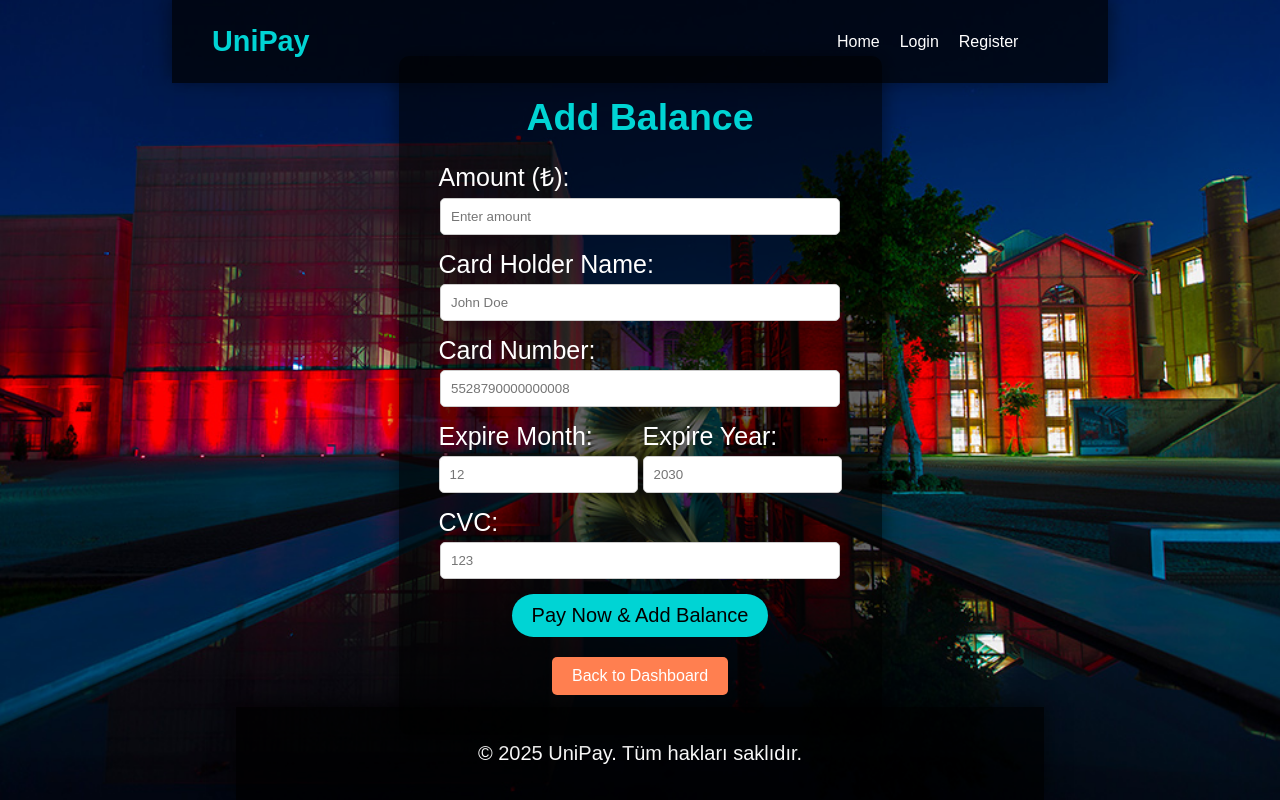
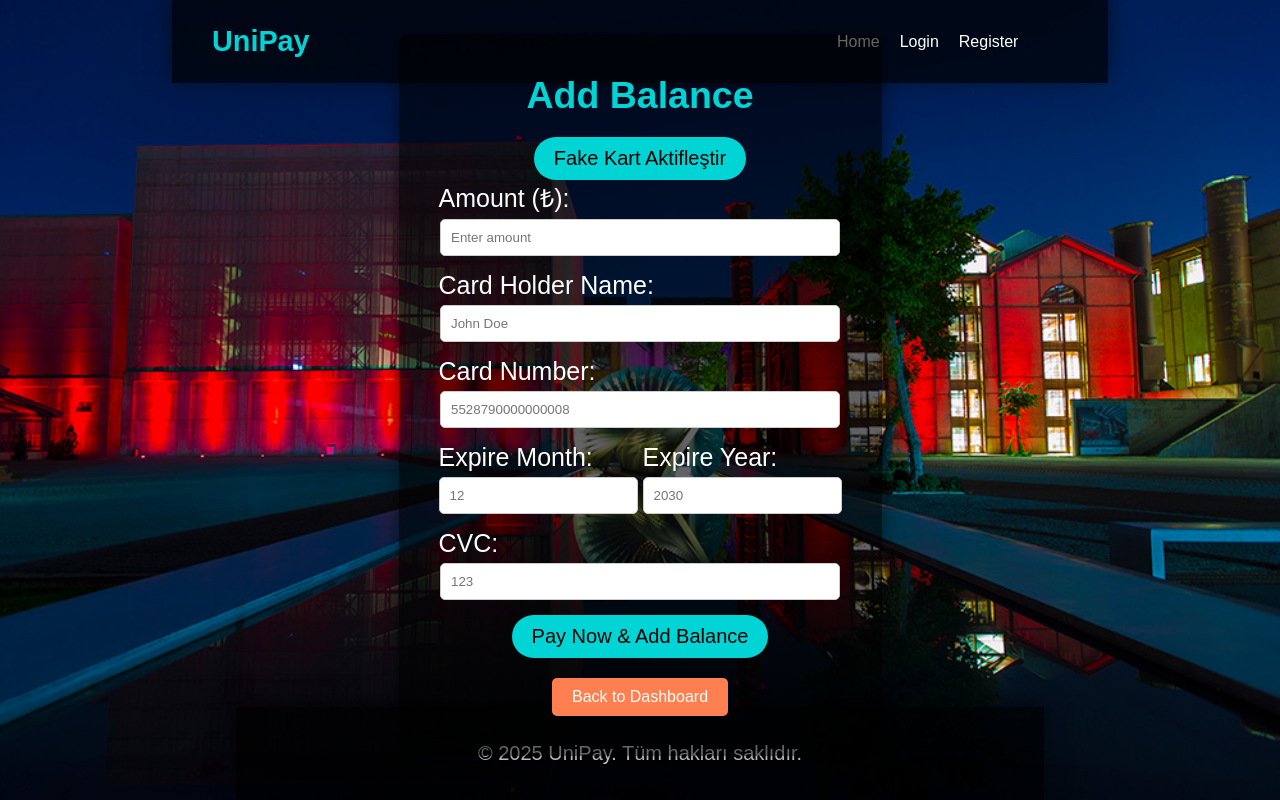
Before and after one commit to mustafaozbalci/unipay-frontend, a React (Create React App) app: page /add-balance in a window 1280 px wide. Built offline with nearby package versions, Linux system fonts and the light colour scheme.

Commit message:
fake kart aktifleştirme butonu eklendi

```diff
--- a/src/pages/AddBalance.js
+++ b/src/pages/AddBalance.js
@@ -1,9 +1,9 @@
-import React, {useState} from "react";
-import {useNavigate} from "react-router-dom";
-import {depositPayment} from "../api";
+import React, { useState } from "react";
+import { useNavigate } from "react-router-dom";
+import { depositPayment } from "../api";
 import "../styles/AddBalance.css";
 
-const AddBalance = ({user, onBalanceUpdate, addNotification}) => {
+const AddBalance = ({ user, onBalanceUpdate, addNotification }) => {
     const [amount, setAmount] = useState("");
     const [cardHolderName, setCardHolderName] = useState("");
     const [cardNumber, setCardNumber] = useState("");
@@ -12,6 +12,16 @@ const AddBalance = ({user, onBalanceUpdate, addNotification}) => {
     const [cvc, setCvc] = useState("");
 
     const navigate = useNavigate();
+
+    const handleFillFakeCard = () => {
+        // Otomatik doldurma için sahte kart bilgileri
+        setCardHolderName("John Doe");
+        setCardNumber("5528790000000008");
+        setExpireMonth("12");
+        setExpireYear("2030");
+        setCvc("123");
+        addNotification("Fake kart bilgileri etkinleştirildi.", 3000);
+    };
 
     const handleAddBalance = async (e) => {
         e.preventDefault();
@@ -31,8 +41,14 @@ const AddBalance = ({user, onBalanceUpdate, addNotification}) => {
             }
 
             const requestBody = {
-                price: numericAmount, paidPrice: numericAmount, paymentCard: {
-                    cardHolderName, cardNumber, expireMonth, expireYear, cvc,
+                price: numericAmount,
+                paidPrice: numericAmount,
+                paymentCard: {
+                    cardHolderName,
+                    cardNumber,
+                    expireMonth,
+                    expireYear,
+                    cvc,
                 },
             };
 
@@ -55,9 +71,20 @@ const AddBalance = ({user, onBalanceUpdate, addNotification}) => {
         }
     };
 
-    return (<div className="add-balance-container">
+    return (
+        <div className="add-balance-container">
             <div className="transparent-box">
                 <h2 className="add-balance-title">Add Balance</h2>
+
+                {/* Sahte kart bilgilerini otomatik doldurma butonu */}
+                <button
+                    type="button"
+                    className="fake-card-button"
+                    onClick={handleFillFakeCard}
+                >
+                    Fake Kart Aktifleştir
+                </button>
+
                 <form onSubmit={handleAddBalance}>
                     <div className="add-balance-input-group">
                         <label htmlFor="amount" className="add-balance-label">
@@ -151,10 +178,9 @@ const AddBalance = ({user, onBalanceUpdate, addNotification}) => {
                         />
                     </div>
 
-                <button className="submit">
-                    Pay Now & Add Balance
-                </button>
+                    <button className="submit">Pay Now & Add Balance</button>
                 </form>
+
                 <button
                     type="button"
                     className="back-button"
@@ -162,9 +188,9 @@ const AddBalance = ({user, onBalanceUpdate, addNotification}) => {
                 >
                     Back to Dashboard
                 </button>
-
             </div>
-    </div>);
+        </div>
+    );
 };
 
 export default AddBalance;
```
Lines whose indentation alone changed are shown as unchanged.
